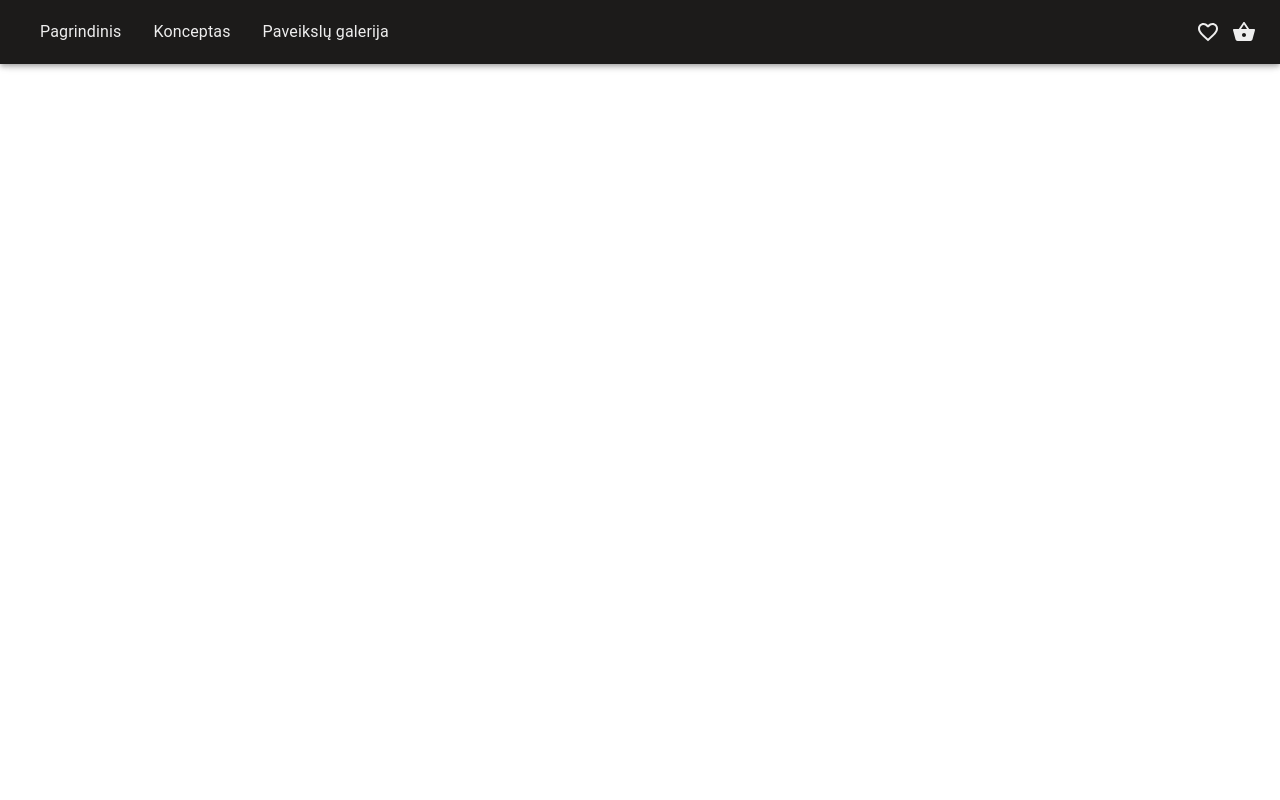
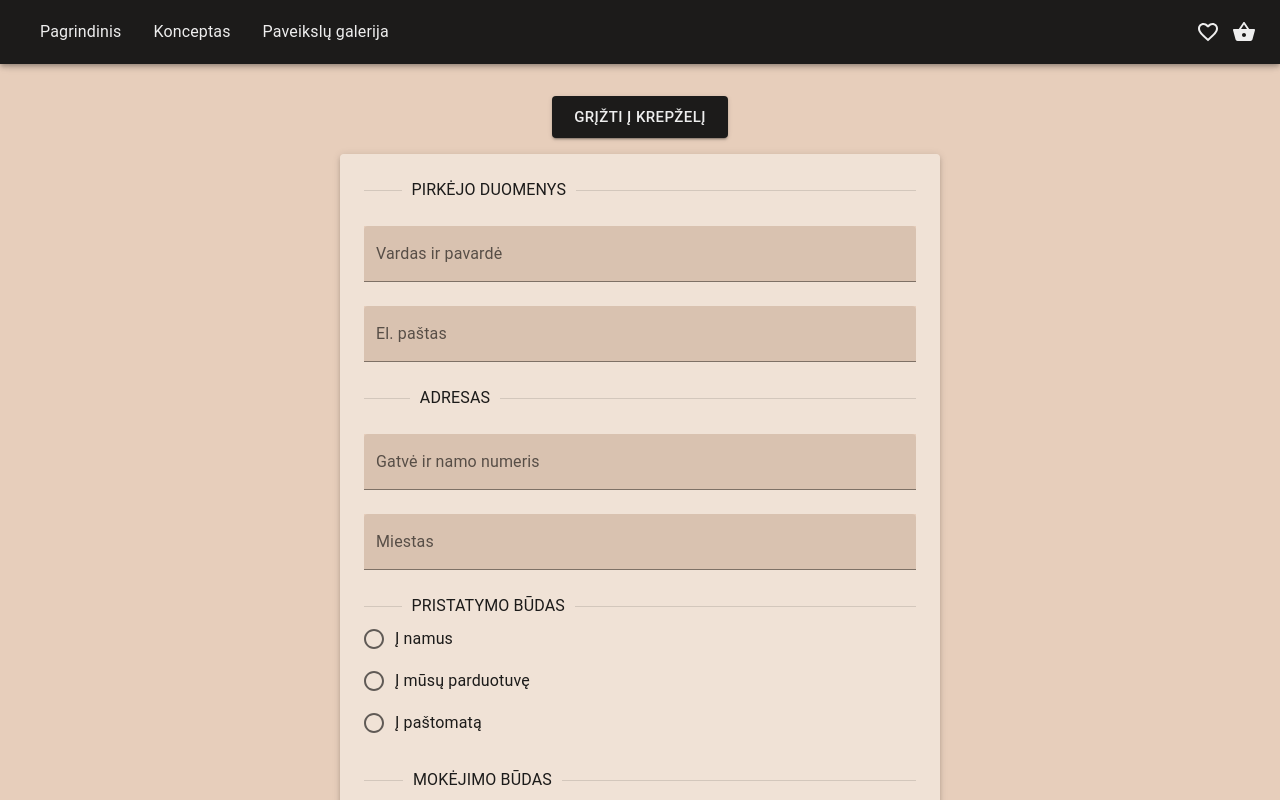
Before and after one commit to AmandaPakalniskyte/MUI-projektas, a React (Create React App) app: page /contact in a window 1280 px wide. Before the commit this address had no page. Shown: the top 800 px of the page. Built offline with nearby package versions, Linux system fonts and the light colour scheme.

Commit message:
feat: transferred contact section to contact page, redesigned order page

```diff
--- a/src/app.jsx
+++ b/src/app.jsx
@@ -13,6 +13,7 @@ import ConceptPage from './pages/concept-page';
 import InfoPage from './pages/info-page';
 import OrderPage from './pages/order-page';
 import FavouritesPage from './pages/favourites-page';
+import ContactPage from './pages/contact-page';
 import ErrorPage from './pages/error-page';
 import { CartProvider } from './contexts/cart-context';
 import { FavouritesProvider } from './contexts/favourites-context';
@@ -29,6 +30,7 @@ const App = () => (
           <Route path="/concept" element={<ConceptPage />} />
           <Route path="/favourites" element={<FavouritesPage />} />
           <Route path="/order" element={<OrderPage />} />
+          <Route path="/contact" element={<ContactPage />} />
           <Route path="/info/:id" element={<InfoPage />} />
           <Route path="*" element={<ErrorPage />} />
         </Routes>
--- a/src/pages/order-page/components/contact-section/index.jsx
+++ b/src/pages/contact-page/index.jsx
@@ -12,6 +12,8 @@ import {
   Checkbox,
   styled,
 } from '@mui/material';
+import { useNavigate } from 'react-router-dom';
+import { useState } from 'react';
 
 const StyledButton = styled(Button)(() => ({
 
@@ -33,7 +35,7 @@ const paymentOptions = [
   { value: 'paypal', label: 'PayPal' },
 ];
 
-const ContactSection = () => {
+const ContactPage = () => {
   const [fullname, setFullname] = React.useState('');
   const [email, setEmail] = React.useState('');
   const [street, setStreet] = React.useState('');
@@ -42,13 +44,40 @@ const ContactSection = () => {
   const [consent, setConsent] = React.useState(true);
   const [payment, setPayment] = React.useState(null);
 
+  const navigate = useNavigate();
+
+  const [show, setShow] = useState(false);
+
   return (
-    <Box sx={{
-      // mr: 3,
-      py: 5,
+    <Box sx={(theme) => ({
       display: 'flex',
-    }}
+      alignItems: 'center',
+      flexDirection: {
+        xl: 'column',
+        lg: 'column',
+        md: 'column',
+        sm: 'column',
+        xs: 'column',
+      },
+      py: 12,
+      pb: 10,
+      px: 10,
+      height: '100%',
+      background: theme.palette.secondary.main,
+    })}
     >
+      <Box>
+        <Button
+          width="100%"
+          size="large"
+          variant="contained"
+          onClick={() => navigate('/order')}
+          sx={(theme) => ({ color: theme.palette.primary.contrastText })}
+        >
+
+          Grįžti į krepželį
+        </Button>
+      </Box>
       <Paper
         elevation={3}
         sx={(theme) => ({
@@ -56,8 +85,8 @@ const ContactSection = () => {
           p: 3,
           // width: 450,
           width: {
-            xl: '450px',
-            lg: '100%',
+            xl: '600px',
+            lg: '500px',
             md: '100%',
             sm: '100%',
             xs: '100%',
@@ -125,6 +154,7 @@ const ContactSection = () => {
               name="delivery"
               value={delivery}
               onChange={(_, newDelivery) => setDelivery(newDelivery)}
+              // onClick={() => setShow((prev) => !prev)}
             >
               {deliveryOptions.map(({ value, label }) => (
                 <FormControlLabel key={value} value={value} control={<Radio />} label={label} />
@@ -137,8 +167,9 @@ const ContactSection = () => {
               sx={(theme) => ({ color: theme.palette.primary.main })}
               name="payment"
               value={payment}
-              onChange={(_, newPayment) => setPayment(newPayment)}
+              onChange={(_, newPayment) => { setPayment(newPayment); setShow((prev) => !prev); }}
             >
+              {show && <Box>This is your component</Box>}
               {paymentOptions.map(({ value, label }) => (
                 <FormControlLabel key={value} value={value} control={<Radio />} label={label} />
               ))}
@@ -165,7 +196,7 @@ const ContactSection = () => {
               color: theme.palette.primary.contrastText,
             })}
           >
-            Pirkti
+            Pateikti užsakymą
 
           </StyledButton>
         </Box>
@@ -175,4 +206,4 @@ const ContactSection = () => {
   );
 };
 
-export default ContactSection;
+export default ContactPage;
--- a/src/pages/favourites-page.jsx
+++ b/src/pages/favourites-page.jsx
@@ -1,5 +1,7 @@
 import * as React from 'react';
-import { Box, Grid, Button } from '@mui/material';
+import {
+  Box, Grid, Button, Typography,
+} from '@mui/material';
 import ArrowBackIosIcon from '@mui/icons-material/ArrowBackIos';
 import { useNavigate } from 'react-router-dom';
 import FavouritesContext from '../contexts/favourites-context';
@@ -22,7 +24,7 @@ const FavouritesPage = () => {
   const { favouriteItems: favouriteItemsData } = React.useContext(FavouritesContext);
   const [favouriteItems, setFavouriteItems] = React.useState([]);
   const navigate = useNavigate();
-
+  console.log(favouriteItems);
   React.useEffect(() => {
     (async () => {
       const fetchedItems = await fetchFavouriteItems(favouriteItemsData);
@@ -33,9 +35,13 @@ const FavouritesPage = () => {
 
   return (
 
-    <Box sx={(theme) => ({ height: '100vh', background: theme.palette.secondary.main })}>
+    <Box sx={(theme) => ({ height: '100vh', background: theme.palette.secondary.main, px: 10 })}>
+      {favouriteItems.length === 0 && (
+        <Typography variant="h4" mt={2} pt={12}>Jūs neturite mėgstamų paveikslų</Typography>
+      )}
+      {favouriteItems.length > 0 && (
         <Box sx={{
-        display: 'flex', gap: { xs: 4, xl: 0 }, pt: 11, px: 2,
+          display: 'flex', gap: { xs: 4, xl: 0 }, pt: 11,
         }}
         >
           <Grid container spacing={3}>
@@ -65,12 +71,14 @@ const FavouritesPage = () => {
           </Grid>
 
         </Box>
+      )}
+
       <Button
         width="100%"
         size="large"
         variant="contained"
         onClick={() => navigate('/gallery')}
-        sx={(theme) => ({ color: theme.palette.primary.contrastText, ml: 2, mt: 5 })}
+        sx={(theme) => ({ color: theme.palette.primary.contrastText, mt: 3 })}
       >
 
         <ArrowBackIosIcon />
--- a/src/pages/gallery-page/components/gallery-card.jsx
+++ b/src/pages/gallery-page/components/gallery-card.jsx
@@ -85,7 +85,11 @@ const GalleryCard = ({
           </IconButton>
         </Box>
         <TypographyLimited variant="body2" color="text.secondary">{description}</TypographyLimited>
-        <Typography variant="h5" component="div" sx={{ mt: 2 }}>{price}</Typography>
+        <Typography variant="h5" component="div" sx={{ mt: 2 }}>
+          {price}
+          {' '}
+          EUR
+        </Typography>
       </CardContent>
       <CardActions sx={{ pb: 2, alignSelf: 'center' }}>
         <Button
--- a/src/pages/order-page/components/list-section/components/item.jsx
+++ b/src/pages/order-page/components/list-section/components/item.jsx
@@ -16,6 +16,7 @@ const Item = ({
   count,
   setCount,
   price,
+  deleteItem,
 }) => (
   <Grid
     display="flex"
@@ -25,7 +26,7 @@ const Item = ({
     pl={2}
     sx={(theme) => ({ borderRadius: 1, height: '100px', background: theme.palette.secondary.opaque })}
   >
-    <Grid item xs={2} width="16%">
+    <Grid item xs={2} width="17%">
       {/* <Box width="30px" height="30px" src={img} /> */}
       <CardMedia
         component="img"
@@ -36,13 +37,13 @@ const Item = ({
         }}
       />
     </Grid>
-    <Grid item xs={2} width="16%">
+    <Grid item xs={2} width="17%">
       <Box>{title}</Box>
     </Grid>
-    <Grid item xs={2} width="16%">
+    <Grid item xs={2} width="17%">
       <Box>{dimensions}</Box>
     </Grid>
-    <Grid item xs={2} width="16%">
+    <Grid item xs={2} width="17%">
       <Box sx={{ display: 'flex', ml: 1 }}>
         <Button
           variant="contained"
@@ -79,20 +80,20 @@ const Item = ({
         </Button>
       </Box>
     </Grid>
-    <Grid item xs={2} width="16%">
+    <Grid item xs={2} width="17%">
       <Box>{`${price} EUR`}</Box>
     </Grid>
-    <Grid item xs={2} width="16%">
+    <Grid item xs={2} width="17%">
       <Box>{`${price * count} EUR`}</Box>
     </Grid>
-    <Grid item xs={2} width="16%">
+    <Grid item xs={2} width="10%">
       <Box>
         {/* <Button
           size="small"
           variant="contained"
         //   onClick={() => deleteItem(id)}
         > */}
-        <IconButton size="large" sx={(theme) => ({ color: theme.palette.primary.main })}>
+        <IconButton size="large" sx={(theme) => ({ color: theme.palette.primary.main })} onClick={deleteItem}>
           <DeleteIcon />
         </IconButton>
         {/* </Button> */}
--- a/src/pages/order-page/components/list-section/components/total-section.jsx
+++ b/src/pages/order-page/components/list-section/components/total-section.jsx
@@ -38,13 +38,24 @@ const TotalSection = ({ total }) => {
         {total > 0 && (
         <Box sx={{
           display: 'flex',
-          justifyContent: 'flex-end',
+          alignItems: 'center',
         }}
         >
-          <Typography variant="h6">Iš viso: </Typography>
-          <Typography variant="h6">{` ${total.toFixed(2)} EUR`}</Typography>
+          <Typography variant="h6" mr={1} sx={{ fontWeight: 'bold' }}>Iš viso: </Typography>
+          <Typography variant="h6" mr={3} sx={{ fontWeight: 'bold' }}>{`${total.toFixed(2)} EUR`}</Typography>
+          <Button
+            width="100%"
+            size="large"
+            variant="contained"
+            onClick={() => navigate('/contact')}
+            sx={(theme) => ({ color: theme.palette.primary.contrastText })}
+          >
+
+            Pirkti
+          </Button>
         </Box>
         )}
+
       </Box>
 
       {/* {total > 0 && (
--- a/src/pages/order-page/components/list-section/index.jsx
+++ b/src/pages/order-page/components/list-section/index.jsx
@@ -21,7 +21,7 @@ const fetchCartItems = async (cartItems) => {
 };
 
 const ListSection = () => {
-  const { cartItems: cartItemsData } = React.useContext(CartContext);
+  const { cartItems: cartItemsData, deleteItem, addToCart } = React.useContext(CartContext);
   const [cartItems, setCartItems] = React.useState([]);
   // console.table(cartItems);
 
@@ -32,14 +32,34 @@ const ListSection = () => {
       setCartItems(fetchedItems);
     })();
   }, [cartItemsData]);
+
   const total = cartItems.reduce((prevSum, { count, price }) => prevSum + count * price, 0);
+  console.log(cartItems);
 
   return (
     <>
       {/* <Box component="pre" sx={{ mt: 15 }}>{JSON.stringify(cartItems, null, 4)}</Box> */}
 
-      <Box width="100%">
-        <Typography variant="h4" ml={1} mt={4}>Jūsų krepšelis</Typography>
+      <Box
+        alignSelf="center"
+        sx={() => ({
+          width: {
+            xl: '70%',
+            lg: '100%',
+            md: '100%',
+            sm: '100%',
+            xs: '100%',
+          },
+
+        })}
+      >
+        {cartItems.length > 0 && (
+        <Typography variant="h4" mt={4}>Jūsų krepšelis</Typography>
+        )}
+        {cartItems.length === 0 && (
+        <Typography variant="h4" mt={4}>Jūsų krepšelis tuščias</Typography>
+        )}
+
         <Box sx={{ display: 'flex', flexDirection: 'column' }}>
           {cartItems.map(({
             id,
@@ -56,7 +76,8 @@ const ListSection = () => {
               dimensions={dimensions}
               price={price}
               count={count}
-              setCount={(newCount) => console.log(newCount)}
+              setCount={(newCount) => addToCart({ id, count: newCount })}
+              deleteItem={() => deleteItem(id)}
             />
           ))}
 
--- a/src/pages/order-page/index.jsx
+++ b/src/pages/order-page/index.jsx
@@ -1,26 +1,24 @@
 import * as React from 'react';
 import { Box } from '@mui/material';
 import ListSection from './components/list-section';
-import ContactSection from './components/contact-section';
 
 const OrderPage = () => (
   <Box sx={(theme) => ({
     display: 'flex',
     flexDirection: {
-      xl: 'row',
+      xl: 'column',
       lg: 'column',
       md: 'column',
       sm: 'column',
       xs: 'column',
     },
     pt: 10,
-    px: 4,
-    gap: 4,
+    px: 10,
+    height: '100vh',
     background: theme.palette.secondary.main,
   })}
   >
     <ListSection />
-    <ContactSection />
   </Box>
 );
 
```
Lines whose indentation alone changed are shown as unchanged.
